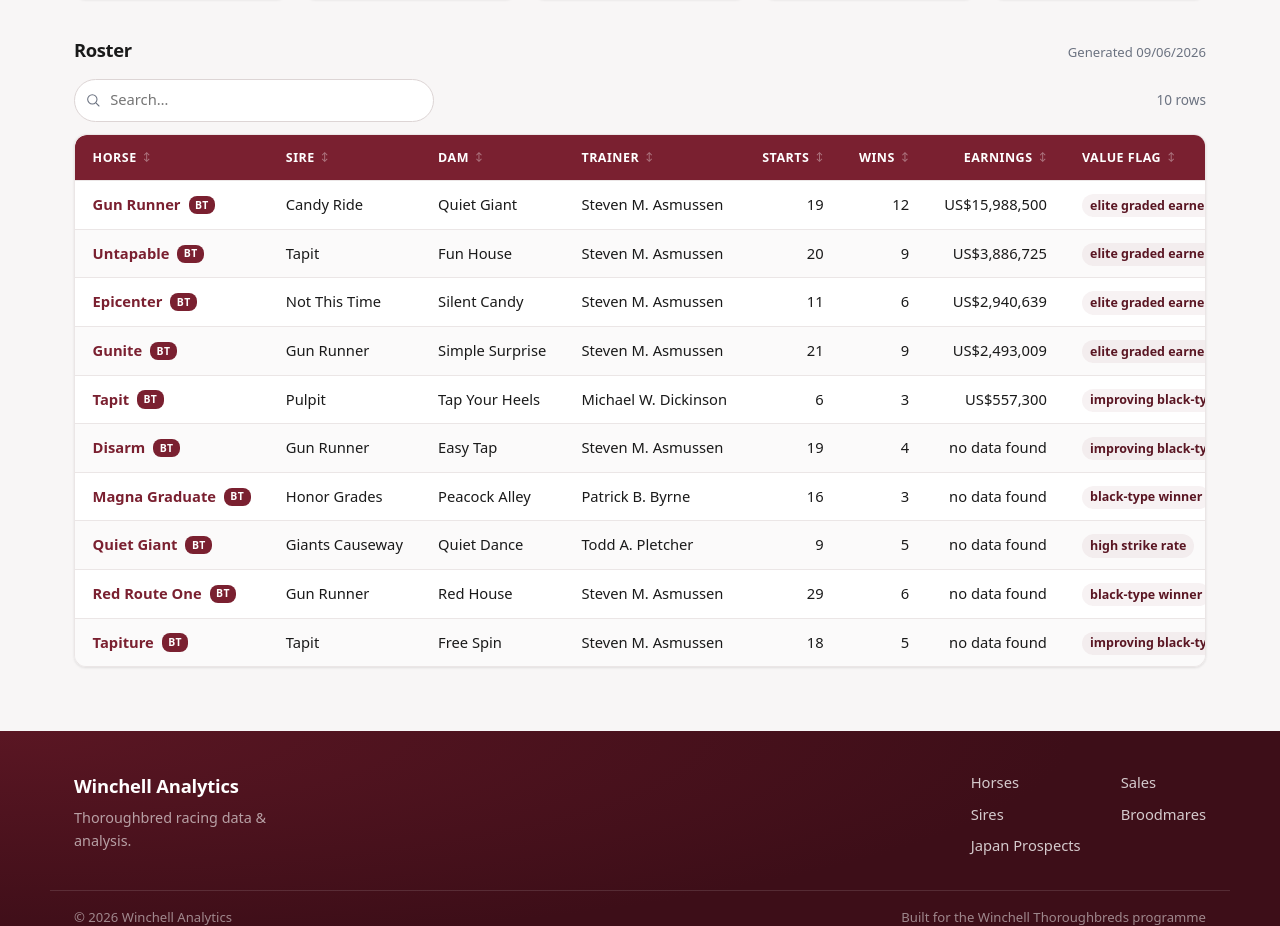
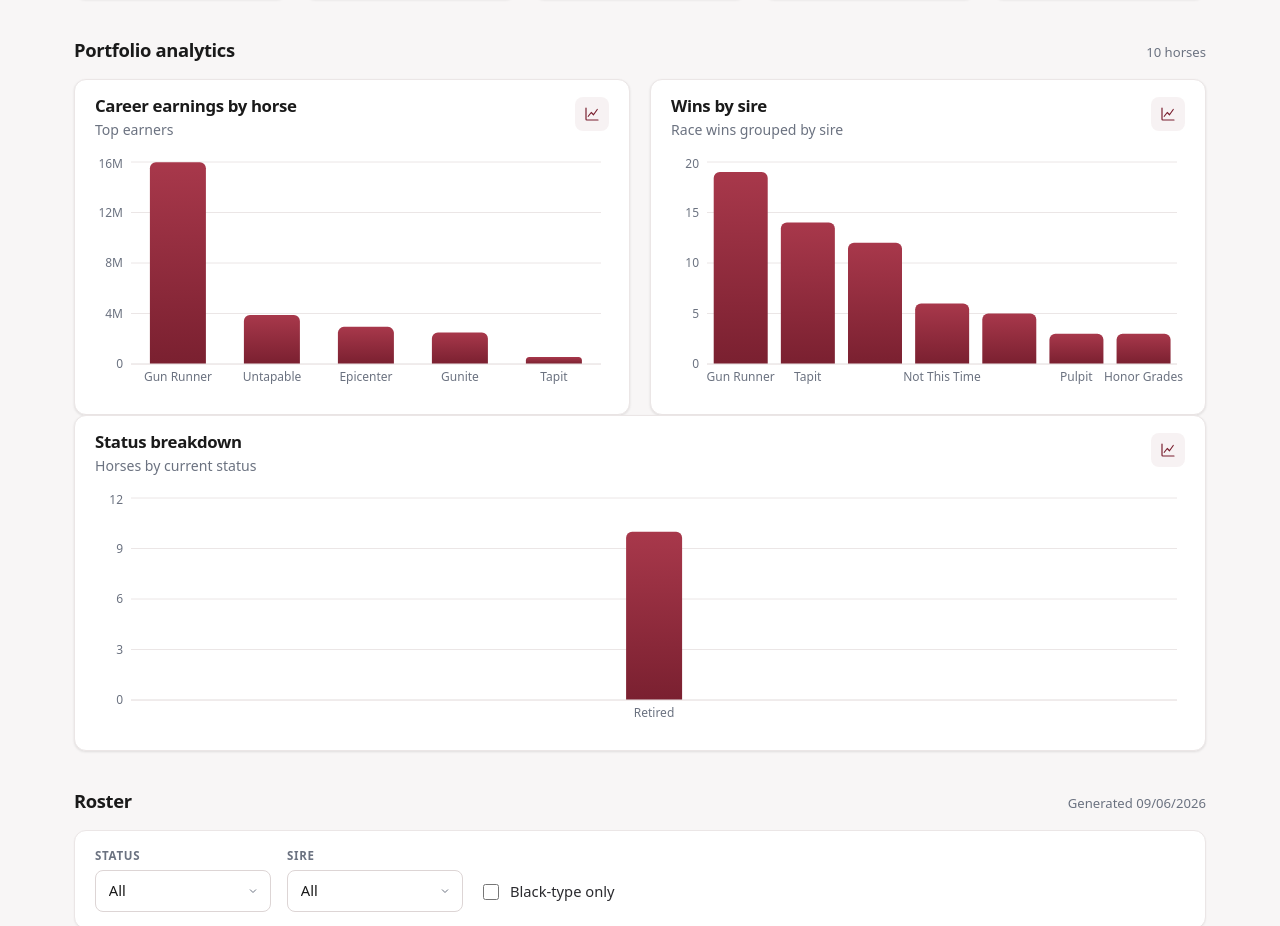
Before and after one commit to tomwilson41986/winchell-analytics, a React (Vite) app: page /portfolio in a window 1280 px wide. Shown: the part 386-1312 px from the top of the page. Built offline with nearby package versions, Linux system fonts and the light colour scheme.

Commit message:
Add portfolio analytics charts (earnings, wins by sire, status) and roster filters

```diff
--- a/src/pages/Portfolio/index.tsx
+++ b/src/pages/Portfolio/index.tsx
@@ -1,8 +1,11 @@
-import { useEffect, useState } from 'react'
+import { useEffect, useMemo, useState } from 'react'
 import { Link } from 'react-router-dom'
 import PageHeader from '../../components/PageHeader'
 import StatTile from '../../components/StatTile'
+import ChartCard from '../../components/ChartCard'
 import DataTable, { type Column } from '../../components/DataTable'
+import { BarChart } from '../../components/charts/LazyCharts'
+import type { ChartDatum } from '../../lib/aggregate'
 import {
   loadPortfolio,
   money,
@@ -32,9 +35,41 @@ function ErrorBox({ message }: { message: string }) {
   )
 }
 
+const ALL = '__all__'
+
+/** Sum a numeric field grouped by a (title-cased) key, biggest first. */
+function groupSum(
+  cards: PortfolioCard[],
+  key: (c: PortfolioCard) => string | null,
+  value: (c: PortfolioCard) => number | null,
+): ChartDatum[] {
+  const acc = new Map<string, number>()
+  for (const c of cards) {
+    const k = key(c)
+    const v = value(c)
+    if (!k || v == null) continue
+    acc.set(k, (acc.get(k) ?? 0) + v)
+  }
+  return [...acc.entries()]
+    .map(([label, val]) => ({ label, value: val }))
+    .sort((a, b) => b.value - a.value)
+}
+
+function countBy(cards: PortfolioCard[], key: (c: PortfolioCard) => string | null): ChartDatum[] {
+  const acc = new Map<string, number>()
+  for (const c of cards) {
+    const k = key(c) || 'Unknown'
+    acc.set(k, (acc.get(k) ?? 0) + 1)
+  }
+  return [...acc.entries()].map(([label, value]) => ({ label, value }))
+}
+
 export default function Portfolio() {
   const [data, setData] = useState<PortfolioRollup | null>(null)
   const [err, setErr] = useState<string | null>(null)
+  const [status, setStatus] = useState<string>(ALL)
+  const [sire, setSire] = useState<string>(ALL)
+  const [blackTypeOnly, setBlackTypeOnly] = useState(false)
 
   useEffect(() => {
     let active = true
@@ -45,6 +80,38 @@ export default function Portfolio() {
       active = false
     }
   }, [])
+
+  const cards = data?.horses ?? []
+
+  const statuses = useMemo(
+    () => [...new Set(cards.map((c) => c.status).filter(Boolean) as string[])].sort(),
+    [cards],
+  )
+  const sires = useMemo(
+    () => [...new Set(cards.map((c) => c.sire).filter(Boolean) as string[])].sort(),
+    [cards],
+  )
+
+  const rows = useMemo(
+    () =>
+      cards.filter(
+        (c) =>
+          (status === ALL || c.status === status) &&
+          (sire === ALL || c.sire === sire) &&
+          (!blackTypeOnly || c.black_type),
+      ),
+    [cards, status, sire, blackTypeOnly],
+  )
+
+  const earningsByHorse = useMemo(
+    () => groupSum(rows, (c) => c.name, (c) => c.total_earnings).slice(0, 10),
+    [rows],
+  )
+  const winsBySire = useMemo(
+    () => groupSum(rows, (c) => titleCase(c.sire), (c) => c.wins).filter((d) => d.value > 0),
+    [rows],
+  )
+  const statusBreakdown = useMemo(() => countBy(rows, (c) => c.status), [rows])
 
   const columns: Column<PortfolioCard>[] = [
     {
@@ -62,6 +129,7 @@ export default function Portfolio() {
     { key: 'sire', header: 'Sire', render: (r) => titleCase(r.sire) },
     { key: 'dam', header: 'Dam', render: (r) => titleCase(r.dam) },
     { key: 'trainer', header: 'Trainer', render: (r) => orDash(r.trainer) },
+    { key: 'status', header: 'Status', render: (r) => orDash(r.status) },
     { key: 'starts', header: 'Starts', numeric: true },
     { key: 'wins', header: 'Wins', numeric: true },
     {
@@ -108,16 +176,89 @@ export default function Portfolio() {
 
           <section className="section">
             <div className="section__head">
+              <h2 className="section__title">Portfolio analytics</h2>
+              <span className="section__note">
+                {rows.length === cards.length
+                  ? `${cards.length} horses`
+                  : `${rows.length} of ${cards.length} horses (filtered)`}
+              </span>
+            </div>
+            <div className="chart-grid chart-grid--2">
+              <ChartCard title="Career earnings by horse" subtitle="Top earners">
+                {earningsByHorse.length ? (
+                  <BarChart data={earningsByHorse} valueLabel="Earnings" valueFormatter={(v) => money(v)} />
+                ) : undefined}
+              </ChartCard>
+              <ChartCard title="Wins by sire" subtitle="Race wins grouped by sire">
+                {winsBySire.length ? (
+                  <BarChart data={winsBySire} valueLabel="Wins" valueFormatter={String} allowDecimals={false} />
+                ) : undefined}
+              </ChartCard>
+            </div>
+            <div className="chart-grid">
+              <ChartCard title="Status breakdown" subtitle="Horses by current status">
+                {statusBreakdown.length ? (
+                  <BarChart data={statusBreakdown} valueLabel="Horses" valueFormatter={String} allowDecimals={false} />
+                ) : undefined}
+              </ChartCard>
+            </div>
+          </section>
+
+          <section className="section">
+            <div className="section__head">
               <h2 className="section__title">Roster</h2>
               <span className="section__note">
                 Generated {new Date(data.generated_at).toLocaleDateString('en-GB')}
               </span>
             </div>
+
+            <div className="filters">
+              <label className="filter">
+                <span className="filter__label">Status</span>
+                <select className="filter__select" value={status} onChange={(e) => setStatus(e.target.value)}>
+                  <option value={ALL}>All</option>
+                  {statuses.map((s) => (
+                    <option key={s} value={s}>{s}</option>
+                  ))}
+                </select>
+              </label>
+              <label className="filter">
+                <span className="filter__label">Sire</span>
+                <select className="filter__select" value={sire} onChange={(e) => setSire(e.target.value)}>
+                  <option value={ALL}>All</option>
+                  {sires.map((s) => (
+                    <option key={s} value={s}>{titleCase(s)}</option>
+                  ))}
+                </select>
+              </label>
+              <label className="filter__check">
+                <input
+                  type="checkbox"
+                  checked={blackTypeOnly}
+                  onChange={(e) => setBlackTypeOnly(e.target.checked)}
+                />
+                Black-type only
+              </label>
+              {(status !== ALL || sire !== ALL || blackTypeOnly) ? (
+                <button
+                  type="button"
+                  className="filters__reset"
+                  onClick={() => {
+                    setStatus(ALL)
+                    setSire(ALL)
+                    setBlackTypeOnly(false)
+                  }}
+                >
+                  Reset
+                </button>
+              ) : null}
+            </div>
+
             <DataTable
               columns={columns}
-              rows={data.horses}
+              rows={rows}
               searchable
-              emptyMessage="No horses in the portfolio yet — run the pipeline to populate it."
+              emptyMessage="No horses match the current filters."
             />
           </section>
         </>
```
